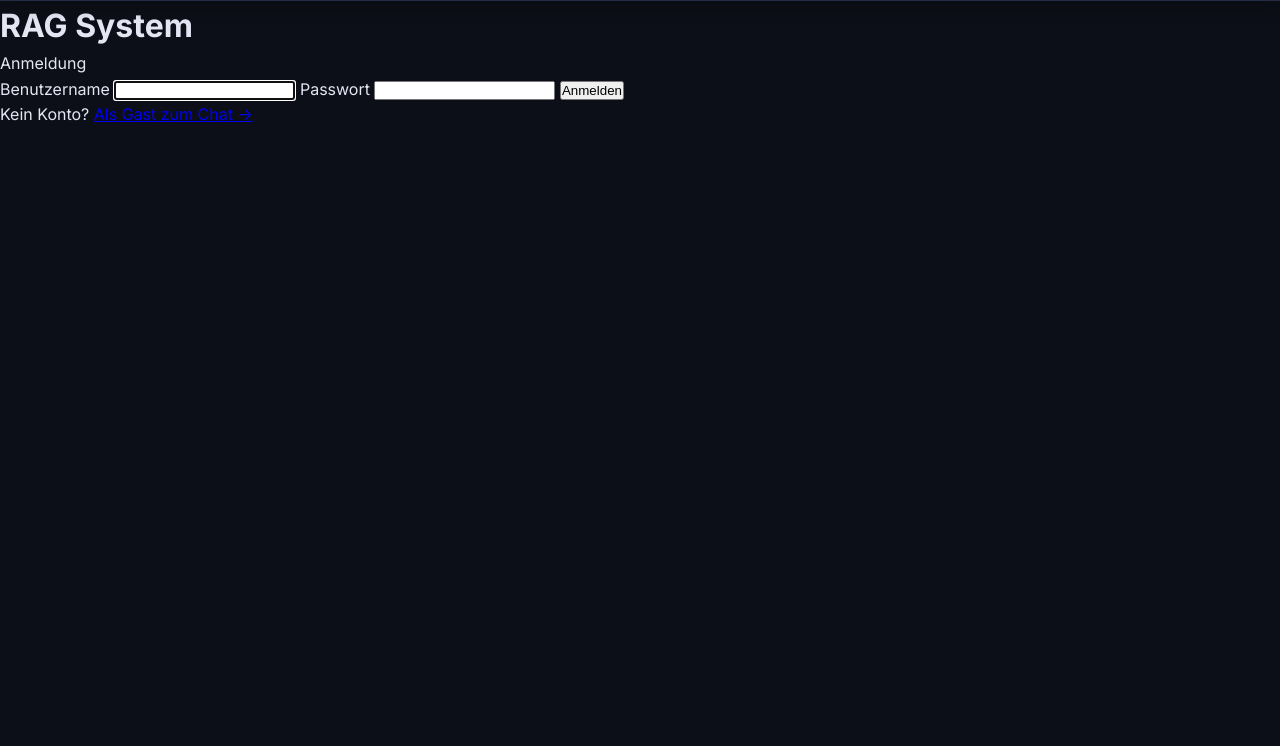
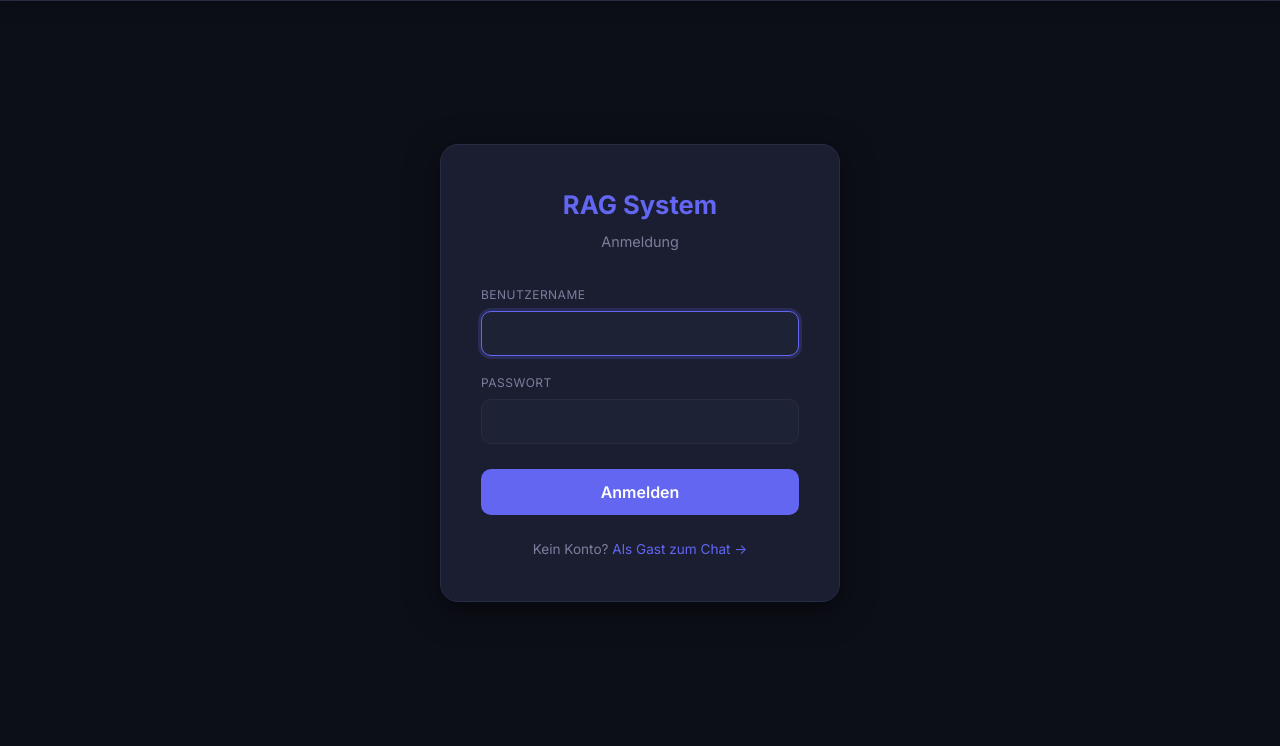
Before and after one commit to speedswimmer/rag, a Flask app: page /login in a window 1280 px wide. Shown: the part 54-800 px from the top of the page. Run offline with Flask 3, Linux system fonts and the light colour scheme; data comes from the database, SQL or seed files in the repository; some libraries are stand-ins or nearby versions.

Commit message:
feat: add login page styles

```diff
--- a/app/static/style.css
+++ b/app/static/style.css
@@ -1080,3 +1080,117 @@ th.doc-actions { border-bottom: none; }
   /* Upload button full width on mobile */
   .upload-actions { flex-direction: column; align-items: flex-start; }
 }
+
+/* ============================================================
+   Login page
+   ============================================================ */
+.login-container {
+  display: flex;
+  align-items: center;
+  justify-content: center;
+  min-height: calc(100vh - 54px);
+  padding: 2rem;
+}
+
+.login-card {
+  background: var(--bg-card);
+  border: 1px solid var(--border);
+  border-radius: var(--radius-xl);
+  padding: 2.5rem;
+  width: 100%;
+  max-width: 400px;
+  box-shadow: var(--shadow);
+}
+
+.login-header {
+  text-align: center;
+  margin-bottom: 2rem;
+}
+
+.login-title {
+  font-size: 1.6rem;
+  font-weight: 700;
+  color: var(--accent);
+  margin-bottom: .25rem;
+}
+
+.login-subtitle {
+  color: var(--text-muted);
+  font-size: .9rem;
+}
+
+.login-error {
+  display: flex;
+  align-items: center;
+  gap: .5rem;
+  background: var(--error-bg);
+  border: 1px solid rgba(248,113,113,.25);
+  border-radius: var(--radius);
+  padding: .7rem 1rem;
+  margin-bottom: 1.25rem;
+  color: var(--error);
+  font-size: .85rem;
+}
+
+.login-label {
+  display: block;
+  color: var(--text-muted);
+  font-size: .75rem;
+  text-transform: uppercase;
+  letter-spacing: .04em;
+  margin-bottom: .4rem;
+}
+
+.login-input {
+  width: 100%;
+  background: var(--bg-input);
+  border: 1px solid var(--border);
+  border-radius: var(--radius);
+  padding: .75rem 1rem;
+  color: var(--text);
+  font-size: .95rem;
+  font-family: inherit;
+  margin-bottom: 1.1rem;
+  transition: border-color var(--transition);
+}
+
+.login-input:focus {
+  outline: none;
+  border-color: var(--accent);
+  box-shadow: 0 0 0 3px var(--accent-glow);
+}
+
+.login-button {
+  width: 100%;
+  background: var(--accent);
+  border: none;
+  border-radius: var(--radius);
+  padding: .8rem;
+  color: #fff;
+  font-size: 1rem;
+  font-weight: 600;
+  font-family: inherit;
+  cursor: pointer;
+  transition: background var(--transition);
+  margin-top: .5rem;
+}
+
+.login-button:hover {
+  background: var(--accent-hover);
+}
+
+.login-guest {
+  text-align: center;
+  margin-top: 1.5rem;
+  color: var(--text-muted);
+  font-size: .85rem;
+}
+
+.login-guest a {
+  color: var(--accent);
+  text-decoration: none;
+}
+
+.login-guest a:hover {
+  text-decoration: underline;
+}
```
